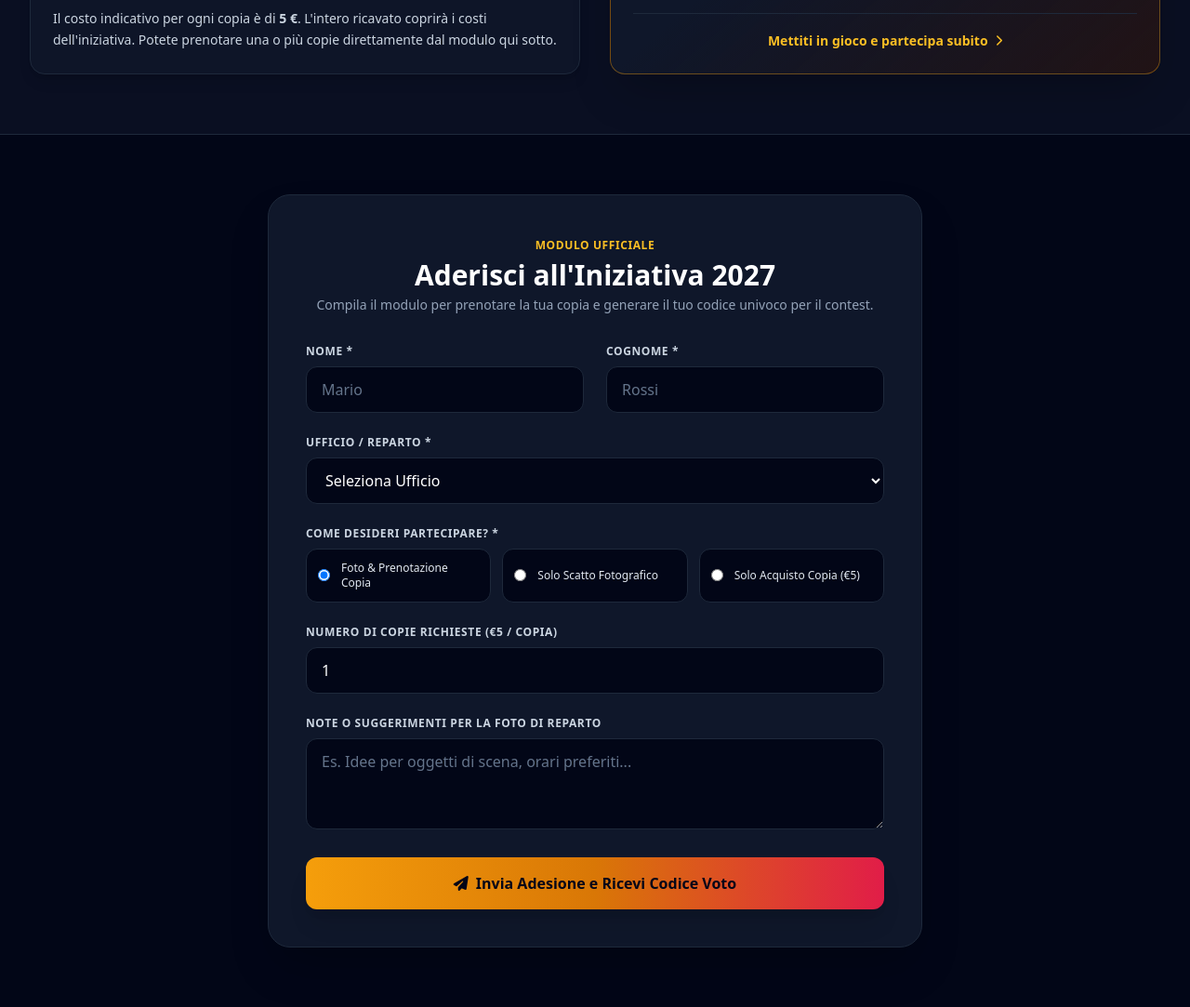
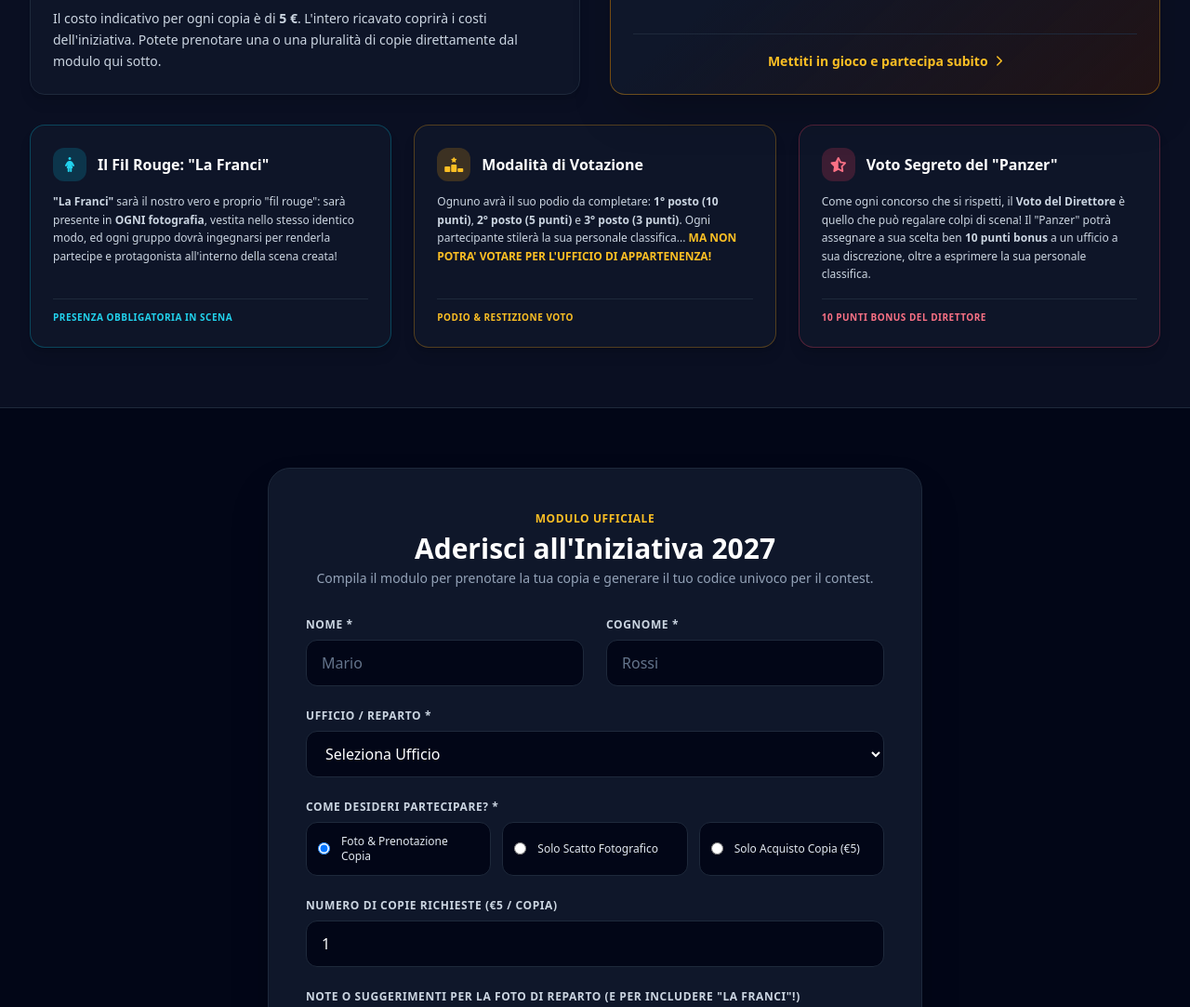
Before and after one commit to lbas8/DT2.calendario.2027, a plain HTML site: page index.html in a window 1280 px wide. Shown: the part 2821-3904 px from the top of the page at 93% size. Drawn offline with nearby package versions, Linux system fonts and the light colour scheme.

Commit message:
Update index.html

```diff
--- a/index.html
+++ b/index.html
@@ -231,7 +231,7 @@
         </div>
       </section>
 
-      <!-- SEZIONE REGOLAMENTO -->
+      <!-- SEZIONE REGOLAMENTO (AGGIORNATA CON FIL ROUGE, MODALITÀ VOTO E VOTO PANZER) -->
       <section id="regolamento" class="py-16 bg-slate-900/60 border-b border-slate-800">
         <div class="max-w-7xl mx-auto px-4 sm:px-6 lg:px-8">
           <div class="text-center max-w-3xl mx-auto mb-12">
@@ -240,7 +240,7 @@
             <p class="text-slate-400 mt-2">Tutto quello che c'è da sapere su scatti, costi e la grande sfida dell'anno.</p>
           </div>
 
-          <div class="grid md:grid-cols-2 gap-8">
+          <div class="grid md:grid-cols-2 gap-8 mb-8">
             <div class="space-y-6">
               <div class="bg-slate-900/80 border border-slate-800 rounded-2xl p-6 shadow-lg">
                 <div class="flex items-center space-x-3 mb-3">
@@ -268,7 +268,7 @@
                   <h3 class="text-lg font-bold text-white">💶 Costo & Prenotazione</h3>
                 </div>
                 <p class="text-slate-300 text-sm leading-relaxed">
-                  Il costo indicativo per ogni copia è di <strong>5 €</strong>. L'intero ricavato coprirà i costi dell'iniziativa. Potete prenotare una o più copie direttamente dal modulo qui sotto.
+                  Il costo indicativo per ogni copia è di <strong>5 €</strong>. L'intero ricavato coprirà i costi dell'iniziativa. Potete prenotare una o una pluralità di copie direttamente dal modulo qui sotto.
                 </p>
               </div>
             </div>
@@ -319,6 +319,66 @@
               </div>
             </div>
           </div>
+
+          <!-- RIGHE AGGIUNTIVE REGOLAMENTO (FIL ROUGE, MODALITÀ VOTO, VOTO PANZER) -->
+          <div class="grid grid-cols-1 md:grid-cols-3 gap-6">
+
+            <!-- Fil Rouge: La Franci -->
+            <div class="bg-slate-900/90 border border-cyan-500/30 rounded-2xl p-6 shadow-lg flex flex-col justify-between">
+              <div>
+                <div class="flex items-center space-x-3 mb-3">
+                  <div class="w-9 h-9 rounded-xl bg-cyan-500/20 text-cyan-400 flex items-center justify-center font-bold">
+                    <i class="fa-solid fa-person-dress"></i>
+                  </div>
+                  <h3 class="text-base font-bold text-white">Il Fil Rouge: "La Franci"</h3>
+                </div>
+                <p class="text-slate-300 text-xs leading-relaxed">
+                  <strong>"La Franci"</strong> sarà il nostro vero e proprio "fil rouge": sarà presente in <strong>OGNI fotografia</strong>, vestita nello stesso identico modo, ed ogni gruppo dovrà ingegnarsi per renderla partecipe e protagonista all'interno della scena creata!
+                </p>
+              </div>
+              <div class="mt-4 pt-3 border-t border-slate-800 text-[10px] text-cyan-400 font-bold uppercase tracking-wider">
+                Presenza Obbligatoria in Scena
+              </div>
+            </div>
+
+            <!-- Modalità di Votazione -->
+            <div class="bg-slate-900/90 border border-amber-500/30 rounded-2xl p-6 shadow-lg flex flex-col justify-between">
+              <div>
+                <div class="flex items-center space-x-3 mb-3">
+                  <div class="w-9 h-9 rounded-xl bg-amber-500/20 text-amber-400 flex items-center justify-center font-bold">
+                    <i class="fa-solid fa-ranking-star"></i>
+                  </div>
+                  <h3 class="text-base font-bold text-white">Modalità di Votazione</h3>
+                </div>
+                <p class="text-slate-300 text-xs leading-relaxed">
+                  Ognuno avrà il suo podio da completare: <strong>1° posto (10 punti)</strong>, <strong>2° posto (5 punti)</strong> e <strong>3° posto (3 punti)</strong>. Ogni partecipante stilerà la sua personale classifica... <strong class="text-amber-400">MA NON POTRA' VOTARE PER L'UFFICIO DI APPARTENENZA!</strong>
+                </p>
+              </div>
+              <div class="mt-4 pt-3 border-t border-slate-800 text-[10px] text-amber-400 font-bold uppercase tracking-wider">
+                Podio & Restizione Voto
+              </div>
+            </div>
+
+            <!-- Voto Segreto del Panzer -->
+            <div class="bg-slate-900/90 border border-rose-500/30 rounded-2xl p-6 shadow-lg flex flex-col justify-between">
+              <div>
+                <div class="flex items-center space-x-3 mb-3">
+                  <div class="w-9 h-9 rounded-xl bg-rose-500/20 text-rose-400 flex items-center justify-center font-bold">
+                    <i class="fa-solid fa-star-half-stroke"></i>
+                  </div>
+                  <h3 class="text-base font-bold text-white">Voto Segreto del "Panzer"</h3>
+                </div>
+                <p class="text-slate-300 text-xs leading-relaxed">
+                  Come ogni concorso che si rispetti, il <strong>Voto del Direttore</strong> è quello che può regalare colpi di scena! Il "Panzer" potrà assegnare a sua scelta ben <strong>10 punti bonus</strong> a un ufficio a sua discrezione, oltre a esprimere la sua personale classifica.
+                </p>
+              </div>
+              <div class="mt-4 pt-3 border-t border-slate-800 text-[10px] text-rose-400 font-bold uppercase tracking-wider">
+                10 Punti Bonus del Direttore
+              </div>
+            </div>
+
+          </div>
+
         </div>
       </section>
 
@@ -361,7 +421,7 @@
             </button>
           </div>
 
-          <!-- FORM STANDARD (SENZA EMAIL) -->
+          <!-- FORM STANDARD -->
           <div x-show="!lastSubmission" class="bg-slate-900 border border-slate-800 rounded-3xl p-6 sm:p-10 shadow-2xl">
             <div class="mb-8 text-center">
               <span class="text-amber-400 font-black text-xs uppercase tracking-wider">Modulo Ufficiale</span>
@@ -385,7 +445,7 @@
                 </div>
               </div>
 
-              <!-- Ufficio / Reparto (A TUTTO LARGHEZZA) -->
+              <!-- Ufficio / Reparto -->
               <div>
                 <label class="block text-xs font-bold text-slate-300 uppercase tracking-wider mb-2">Ufficio / Reparto *</label>
                 <select x-model="form.office" required
@@ -425,8 +485,8 @@
 
               <!-- Note -->
               <div>
-                <label class="block text-xs font-bold text-slate-300 uppercase tracking-wider mb-2">Note o suggerimenti per la foto di reparto</label>
-                <textarea x-model="form.notes" rows="3" placeholder="Es. Idee per oggetti di scena, orari preferiti..."
+                <label class="block text-xs font-bold text-slate-300 uppercase tracking-wider mb-2">Note o suggerimenti per la foto di reparto (e per includere "La Franci"!)</label>
+                <textarea x-model="form.notes" rows="3" placeholder="Es. Idee per oggetti di scena, come coinvolgere La Franci..."
                           class="w-full bg-slate-950 border border-slate-800 rounded-xl px-4 py-3 text-white placeholder-slate-500 focus:outline-none focus:border-amber-500 focus:ring-1 focus:ring-amber-500"></textarea>
               </div>
 
@@ -459,7 +519,7 @@
           Sessione Fotografica In Corso
         </span>
 
-        <h2 class="text-3xl font-extrabold text-white mb-3">Le Votazioni Apriranno A Breve! STAY TUNED!!!</h2>
+        <h2 class="text-3xl font-extrabold text-white mb-3">Le Votazioni Aprirebbero A Breve!</h2>
         <p class="text-slate-300 text-base leading-relaxed mb-8 max-w-xl mx-auto">
           La piattaforma di voto per eleggere il <strong class="text-amber-400">"MESE PIÙ SIMPATICO"</strong> sarà attiva subito dopo la conclusione di tutti gli scatti fotografici al Campo Base di Arquata Scrivia (a partire dal <strong>4 Dicembre 2026</strong>).
         </p>
@@ -600,7 +660,7 @@
         </div>
       </div>
 
-      <!-- TABELLA DATI ARCHIVIO (SENZA COLONNA EMAIL) -->
+      <!-- TABELLA DATI ARCHIVIO -->
       <div class="bg-slate-900 border border-slate-800 rounded-2xl overflow-hidden shadow-xl">
         <div class="overflow-x-auto">
           <table class="w-full text-left text-sm text-slate-300">
@@ -810,7 +870,7 @@
           if (this.isAdminAuthenticated) {
             this.activeTab = 'admin';
           } else {
-            this.enteredPassword = '';
+            this.enteredPassword = 'Ungiornoinmenoallastella';
             this.showPasswordModal = true;
           }
         },
```
